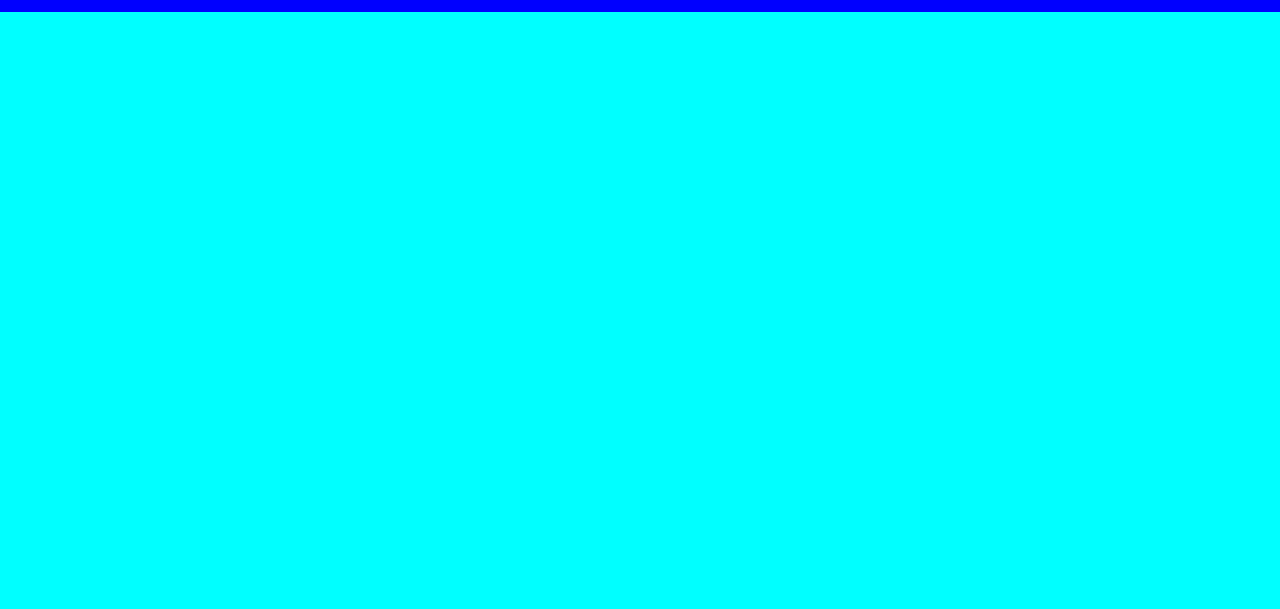
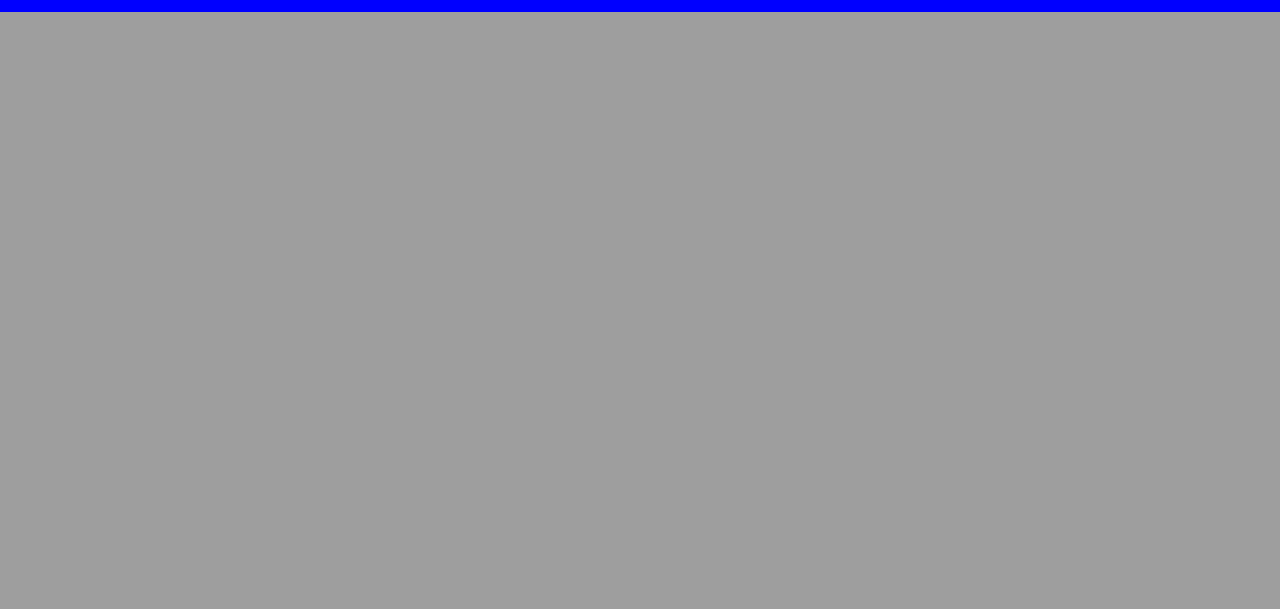
Before and after one commit to FAIZALKHAN7629/Html, a plain HTML site: page index.html in a window 1280 px wide. Shown: the part 57-666 px from the top of the page. Drawn offline with Linux system fonts and the light colour scheme; the site is published under a folder, as on GitHub Pages, so addresses that start at the root find nothing.

Commit message:
first commit

```diff
--- a/style.css
+++ b/style.css
@@ -57,7 +57,7 @@ nav{
 }
 
 .body{
-    background: url(/body.jpg);
+    background: url("body.jpg");
     min-height: 100vh;
     display: flex ;
     justify-content: center;
```
